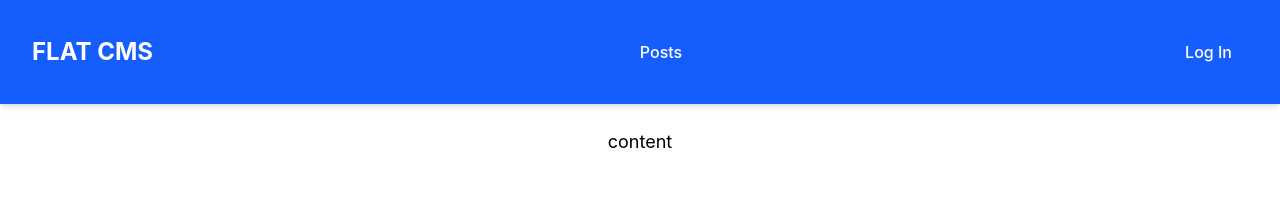
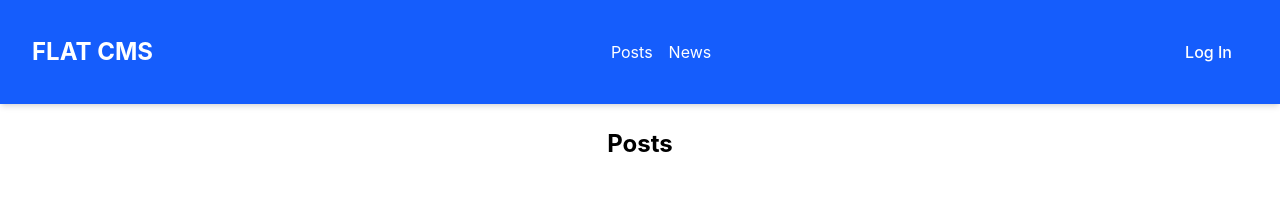
Before and after one commit to celier-choque/Flat-CMS, a React (Vite) app: page / in a window 1280 px wide. Shown: the top 210 px of the page. Built offline with nearby package versions, Linux system fonts and the light colour scheme.

Commit message:
feat: posts and news sections added

```diff
--- a/src/App.tsx
+++ b/src/App.tsx
@@ -1,15 +1,19 @@
+import { useState } from "react"
 import Header from "./components/Header"
 import Footer from "./components/Footer"
+import NewsPage from "./pages/NewsPage.tsx";
+import PostsPage from "./pages/PostsPage.tsx";
 
 function App() {
+    const [page, setPage] = useState("posts")
+
     return (
         <div className="min-h-screen flex flex-col">
-            <Header />
+            <Header page={page} setPage={setPage} />
 
             <main className="flex-grow p-6 text-center">
-                <h2 className="text-lg">
-                    content
-                </h2>
+                {page === "posts" && <PostsPage />}
+                {page === "news" && <NewsPage />}
             </main>
 
             <Footer />
--- a/src/components/Header.tsx
+++ b/src/components/Header.tsx
@@ -1,18 +1,27 @@
-const Header = () => {
+type HeaderProps = {
+    page: string
+    setPage: (page: string) => void
+}
+
+const Header = ({ page, setPage }: HeaderProps) => {
     return (
         <header className="bg-blue-600 text-white p-4 shadow-md">
             <div className="container mx-auto px-4 py-4 flex flex-col sm:flex-row items-center justify-between gap-4">
                 <h1 className="text-2xl font-bold">FLAT CMS</h1>
                 <nav className="flex gap-4">
-                    <button className="px-4 py-2 rounded font-medium transition">
+                    <button
+                        onClick={() => {setPage("posts")}}
+                    >
                         Posts
                     </button>
+                    <button
+                        onClick={() => setPage("news")}
+                    >
+                        News
+                    </button>
                 </nav>
-
                 <div>
-                    <button className="px-4 py-2 rounded font-medium transition">
-                        Log In
-                    </button>
+                    <button className="px-4 py-2 rounded font-medium transition">Log In</button>
                 </div>
             </div>
         </header>
--- /dev/null
+++ b/src/pages/NewsPage.tsx
@@ -0,0 +1,2 @@
+const NewsPage = () => <h2 className="text-2xl font-bold">News</h2>;
+export default NewsPage;
--- /dev/null
+++ b/src/pages/PostsPage.tsx
@@ -0,0 +1,2 @@
+const PostsPage = () => <h2 className="text-2xl font-bold">Posts</h2>;
+export default PostsPage;
```
